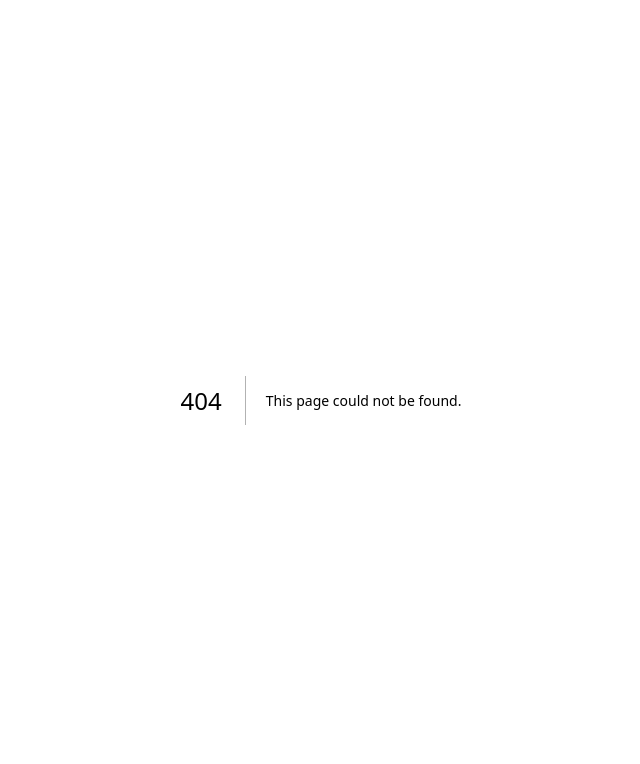
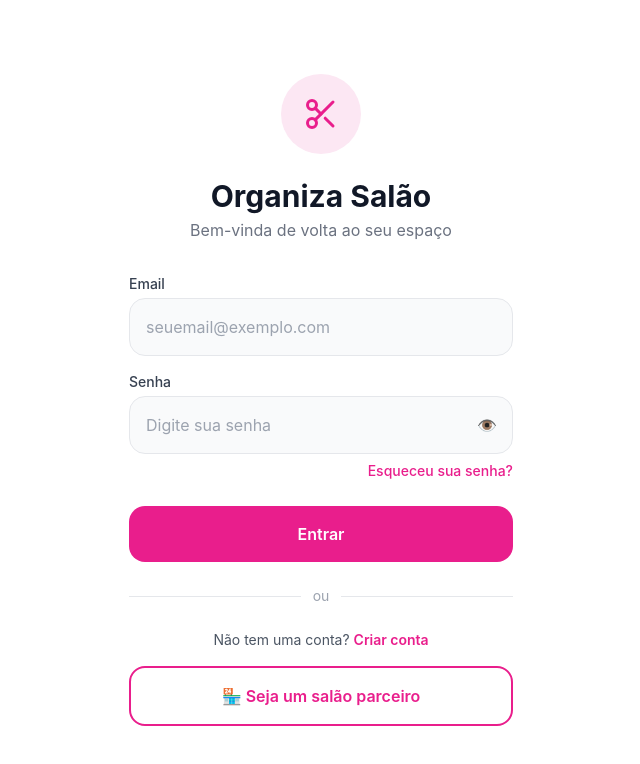
Before and after one commit to juliatedeschi7-creator/salao, a Next.js app: page /login in a window 1280 px wide. Before the commit this address had no page. Shown: the top 764 px of the page, without its empty margins (319-959 px from the left). Built offline with nearby package versions, Linux system fonts and the light colour scheme.

Commit message:
Criar page.tsx

```diff
--- /dev/null
+++ b/src/app/login/page.tsx
@@ -0,0 +1,121 @@
+'use client'
+
+import { useState } from 'react'
+import { supabase } from '@/lib/supabase'
+import { Scissors } from 'lucide-react'
+
+export default function LoginPage() {
+  const [email, setEmail] = useState('')
+  const [senha, setSenha] = useState('')
+  const [mostrarSenha, setMostrarSenha] = useState(false)
+  const [loading, setLoading] = useState(false)
+  const [erro, setErro] = useState('')
+
+  async function handleLogin() {
+    setLoading(true)
+    setErro('')
+
+    const { data, error } = await supabase.auth.signInWithPassword({
+      email,
+      password: senha,
+    })
+
+    if (error) {
+      setErro('Email ou senha incorretos.')
+      setLoading(false)
+      return
+    }
+
+    // Busca o perfil do usuário para saber o role
+    const { data: profile } = await supabase
+      .from('profiles')
+      .select('role')
+      .eq('id', data.user.id)
+      .single()
+
+    if (profile?.role === 'admin_geral') {
+      window.location.href = '/admin'
+    } else if (profile?.role === 'dono_salao' || profile?.role === 'funcionario') {
+      window.location.href = '/salao'
+    } else {
+      window.location.href = '/cliente'
+    }
+
+    setLoading(false)
+  }
+
+  return (
+    <div className="min-h-screen bg-white flex flex-col items-center justify-center px-6">
+      {/* Logo */}
+      <div className="w-20 h-20 rounded-full bg-pink-100 flex items-center justify-center mb-6">
+        <Scissors className="text-[#E91E8C]" size={36} />
+      </div>
+
+      <h1 className="text-3xl font-bold text-gray-900 mb-1">Organiza Salão</h1>
+      <p className="text-gray-500 mb-8">Bem-vinda de volta ao seu espaço</p>
+
+      {/* Formulário */}
+      <div className="w-full max-w-sm flex flex-col gap-4">
+        <div>
+          <label className="text-sm font-medium text-gray-700 mb-1 block">Email</label>
+          <input
+            className="input-field"
+            type="email"
+            placeholder="seuemail@exemplo.com"
+            value={email}
+            onChange={(e) => setEmail(e.target.value)}
+          />
+        </div>
+
+        <div>
+          <label className="text-sm font-medium text-gray-700 mb-1 block">Senha</label>
+          <div className="relative">
+            <input
+              className="input-field pr-12"
+              type={mostrarSenha ? 'text' : 'password'}
+              placeholder="Digite sua senha"
+              value={senha}
+              onChange={(e) => setSenha(e.target.value)}
+            />
+            <button
+              className="absolute right-4 top-1/2 -translate-y-1/2 text-gray-400"
+              onClick={() => setMostrarSenha(!mostrarSenha)}
+            >
+              {mostrarSenha ? '🙈' : '👁️'}
+            </button>
+          </div>
+          <div className="text-right mt-1">
+            <span className="text-[#E91E8C] text-sm font-medium">Esqueceu sua senha?</span>
+          </div>
+        </div>
+
+        {erro && (
+          <p className="text-red-500 text-sm text-center">{erro}</p>
+        )}
+
+        <button
+          className="btn-primary mt-2"
+          onClick={handleLogin}
+          disabled={loading}
+        >
+          {loading ? 'Entrando...' : 'Entrar'}
+        </button>
+
+        <div className="flex items-center gap-3 my-2">
+          <div className="flex-1 h-px bg-gray-200" />
+          <span className="text-gray-400 text-sm">ou</span>
+          <div className="flex-1 h-px bg-gray-200" />
+        </div>
+
+        <p className="text-center text-gray-600 text-sm">
+          Não tem uma conta?{' '}
+          <span className="text-[#E91E8C] font-semibold">Criar conta</span>
+        </p>
+
+        <button className="btn-secondary">
+          🏪 Seja um salão parceiro
+        </button>
+      </div>
+    </div>
+  )
+}
```
